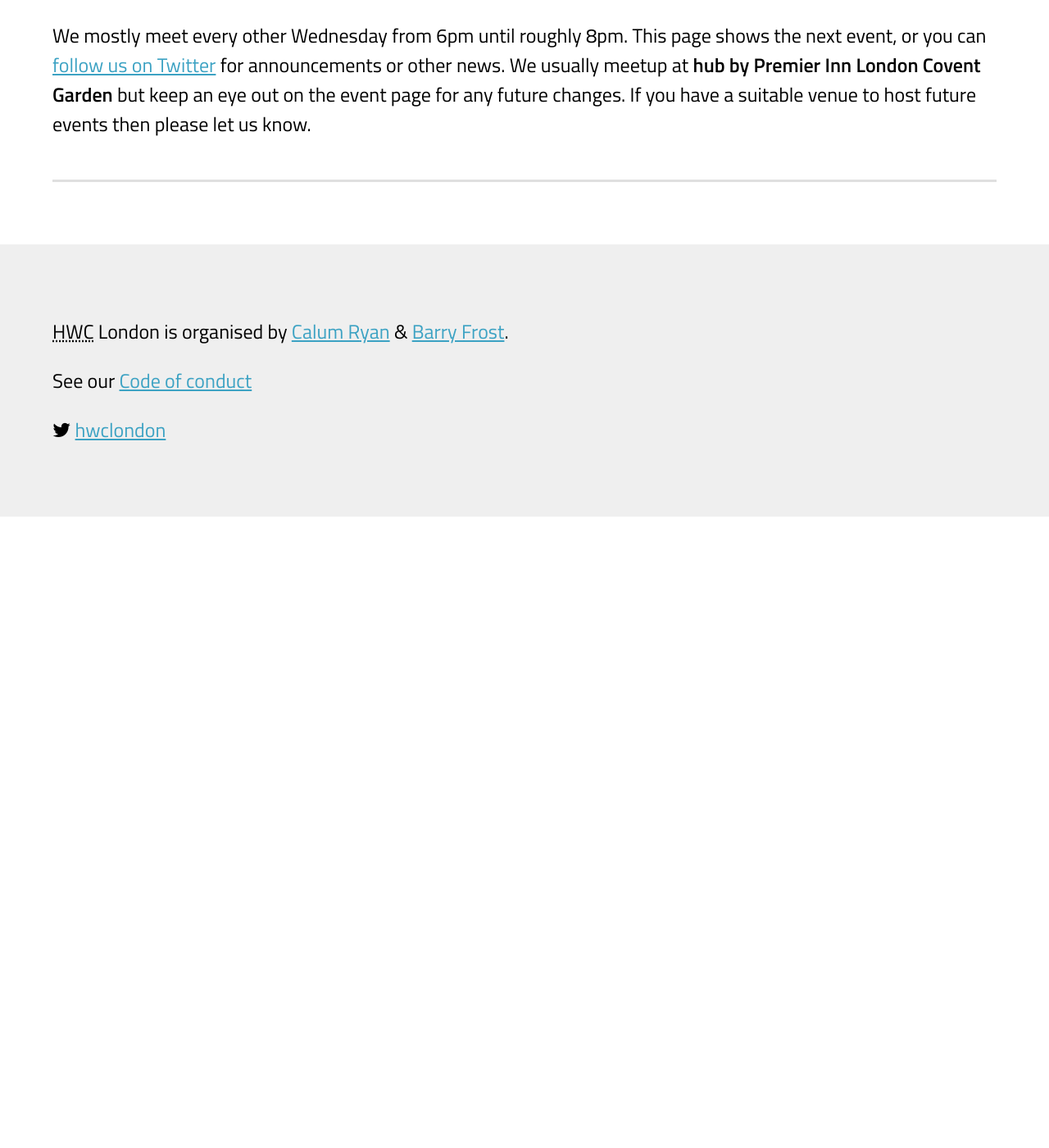
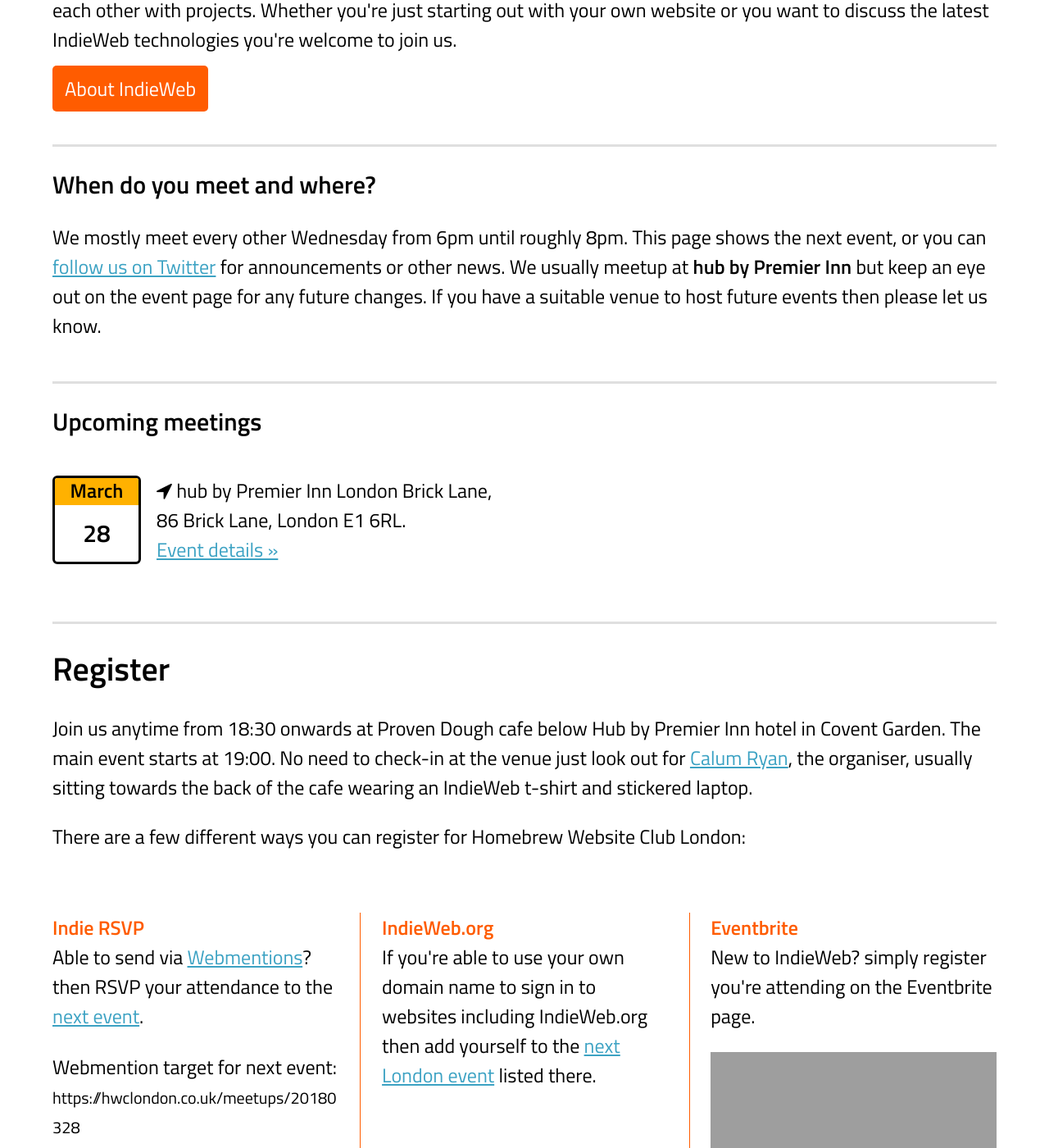
Before and after one commit to hwclondon/hwclondon.github.io, a Jekyll site: the page built from index.html, in a window 1280 px wide and 1400 px high, scrolled down 1214 px. Shown: the whole window at 82% size. Built offline with Jekyll 4.4.1, drawn with Linux system fonts in a browser that asks for light colours; before the commit the page ends 1844 px from its top, so only the background shows below that; some of the changed text lies outside the part shown; grey boxes are pictures that could not be loaded.

Commit message:
March event

```diff
--- a/_config.yml
+++ b/_config.yml
@@ -17,4 +17,4 @@
 plugins:
   - jekyll-redirect-from
 event: "Demos of personal websites and the opportunity to create, update or experiment on your personal website. Whether you're a coder, designer, or just someone who wants to improve their presence on the web, this meetup is for you."
-upcoming: false
+upcoming: true
--- a/_data/venues.yml
+++ b/_data/venues.yml
@@ -4,6 +4,12 @@
   street_address: 30 Stamford Street
   locality: London
   postal_code: SE1&nbsp;9LQ
+thehub-bricklane:
+  name: hub by Premier Inn London Brick Lane
+  url: http://www.openstreetmap.org/?mlat=51.51929&mlon=-0.07130&zoom=12#map=16/51.51929/-0.07130
+  street_address: 86 Brick Lane
+  locality: London
+  postal_code: E1&nbsp;6RL
 thehub-coventgarden:
   name: hub by Premier Inn London Covent Garden
   url: http://www.openstreetmap.org/?mlat=51.5101498&mlon=-0.1271938&zoom=12#map=16/51.5098/-0.1288
--- /dev/null
+++ b/_events/20180328.md
@@ -0,0 +1,10 @@
+---
+title: HWC London March 28th 2018
+start: 2018-03-28T19:00:00+00:00
+end: 2018-03-28T20:30:00+00:00
+venue: thehub-bricklane
+eventbrite: 44086321374
+photo:
+requirements: "<p>Join us anytime from 18:30 onwards at Proven Dough cafe below Hub by Premier Inn hotel in Covent Garden. The main event starts at 19:00. No need to check-in at the venue just look out for <a href='https://calumryan.com'>Calum Ryan</a>, the organiser, usually sitting towards the back of the cafe wearing an IndieWeb t-shirt and stickered laptop.</p><p>There are a few different ways you can register for Homebrew Website Club London:</p>"
+description: "Demos of personal websites and the opportunity to create, update or experiment on your personal website"
+---
--- a/_includes/venue.html
+++ b/_includes/venue.html
@@ -1,9 +1,9 @@
 <div class="p-location h-card">
   <p>
     <i class="fa fa-location-arrow"></i>
-    <a class="p-name u-url" href="{{ include.venue.url }}">{{ include.venue.name }}</a>,
-    <span class="p-street-address">{{ include.venue.street_address }}</span>,
-    <span class="p-locality">{{ include.venue.locality }}</span>
-    <span class="p-postal-code">{{ include.venue.postal_code }}</span>.
+    <a class="p-name u-url" href="{{ venue.url }}">{{ venue.name }}</a>,<br>
+    <span class="p-street-address">{{ venue.street_address }}</span>,
+    <span class="p-locality">{{ venue.locality }}</span>
+    <span class="p-postal-code">{{ venue.postal_code }}</span>.
   </p>
 </div>
--- a/index.html
+++ b/index.html
@@ -39,7 +39,7 @@
                 {{ next_event.end | date: '%l:%M%P' }}.
               </time>
             </p>
-            {% assign venue=site.data.venues['thehub-coventgarden'] %}
+            {% assign venue=site.data.venues['thehub-bricklane'] %}
             {% include venue.html venue=venue %}
             {% include tags.html %}
           </section>
@@ -101,7 +101,7 @@
             </div>
           </a>
           <div class="CalendarDetail">
-            {% include venue.html venue=venue %}
+            {% include venue.html %}
             <a class="eventdetail" href="{{ next_event.url }}#intro">Event details &raquo;</a>
           </div>
         {% break %}
```
Also changed, not shown: other parts of index.html (+1 -1 lines).
